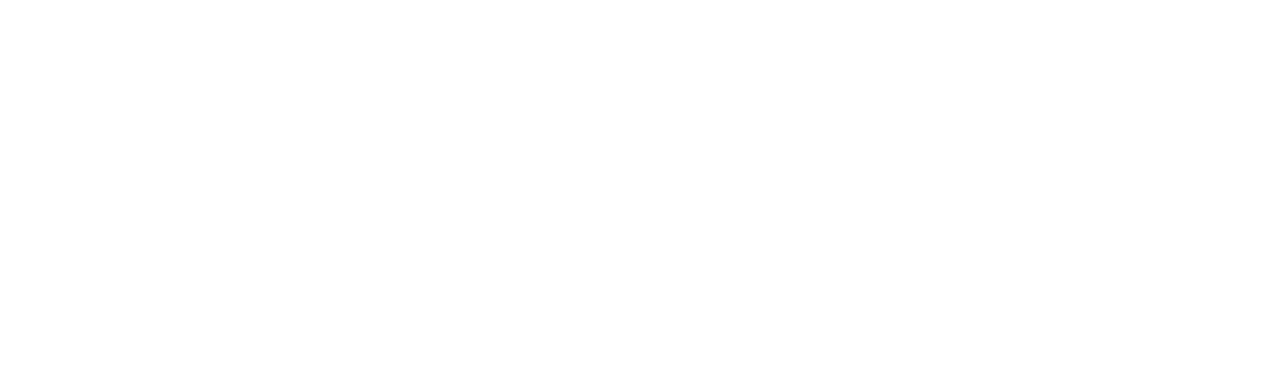
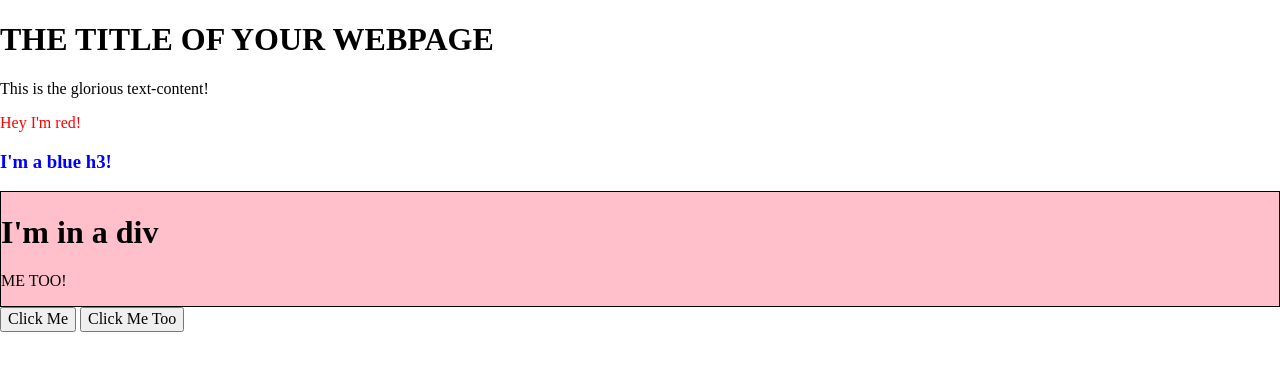
Before and after one commit to jessamillz/top-js-playground, a plain HTML site: page index.html in a window 1280 px wide. Drawn offline with Linux system fonts and the light colour scheme.

```diff
--- a/index.html
+++ b/index.html
@@ -14,7 +14,11 @@
 		<link rel="stylesheet" href="css/style.css">
 	</head>
 	<body>
-
+        <h1>THE TITLE OF YOUR WEBPAGE</h1>
+        <div id="container">
+        </div>
+        <button id="btn">Click Me</button>
+        <button id="btn">Click Me Too</button>
 		<script type="text/javascript" src="js/main.js"></script>
 	</body>
 </html>
--- a/js/main.js
+++ b/js/main.js
@@ -1,26 +1,62 @@
+const container = document.querySelector("#container");
 
-function add7(num) {
-    return num + 7;
-}
+const content = document.createElement("div");
+const para = document.createElement("p");
+const h3 = document.createElement("h3");
+const div = document.createElement("div");
+const h1 = document.createElement("h1");
+const para2 = document.createElement("p");
 
-console.log(add7(10));
 
-function multiply(num1, num2) {
-    return num1 * num2;
-}
-console.log(multiply(7, 3));
+content.classList.add("content");
+content.textContent = "This is the glorious text-content!";
+container.appendChild(content);
 
-function capitalize(str) {
-    let strLC = str.toLowerCase();
-    let firstLet = strLC.charAt(0).toUpperCase();
-    return strLC.replace(strLC[0], firstLet);
-}
-console.log(capitalize("jESSiCA"));
+para.style.color = "red";
+para.textContent = "Hey I'm red!";
+content.appendChild(para);
 
-function lastLetter(str) {
-    return str[str.length - 1];
-}
-console.log(lastLetter("Bobby"));
+h3.style.color = "blue";
+h3.textContent = "I'm a blue h3!";
+content.appendChild(h3);
+
+div.style.border = "1px solid black";
+div.style.backgroundColor = "pink";
+h1.textContent = "I'm in a div";
+para2.textContent = "ME TOO!";
+div.appendChild(h1);
+div.appendChild(para2);
+content.appendChild(div);
+
+const btn = document.querySelector("#btn");
+btn.addEventListener("click", () => {
+    alert("Hello World");
+  });
+
+// function add7(num) {
+//     return num + 7;
+// }
+
+// console.log(add7(10));
+
+// function multiply(num1, num2) {
+//     return num1 * num2;
+// }
+// console.log(multiply(7, 3));
+
+// function capitalize(str) {
+//     const lowerCaseString = str.toLowerCase();
+//     const firstLetter = lowerCaseString[0].toUpperCase();
+//     return lowerCaseString.replace(lowerCaseString[0], firstLetter);
+// }
+
+
+// console.log(capitalize("jESSiCA"));
+
+// function lastLetter(str) {
+//     return str[str.length - 1];
+// }
+// console.log(lastLetter("Bobby"));
 // console.log("hello world");
 
 // let firstName = "Jessica";
```
Also changed, not shown: shopping_list.html (added, +40 -0 lines).
